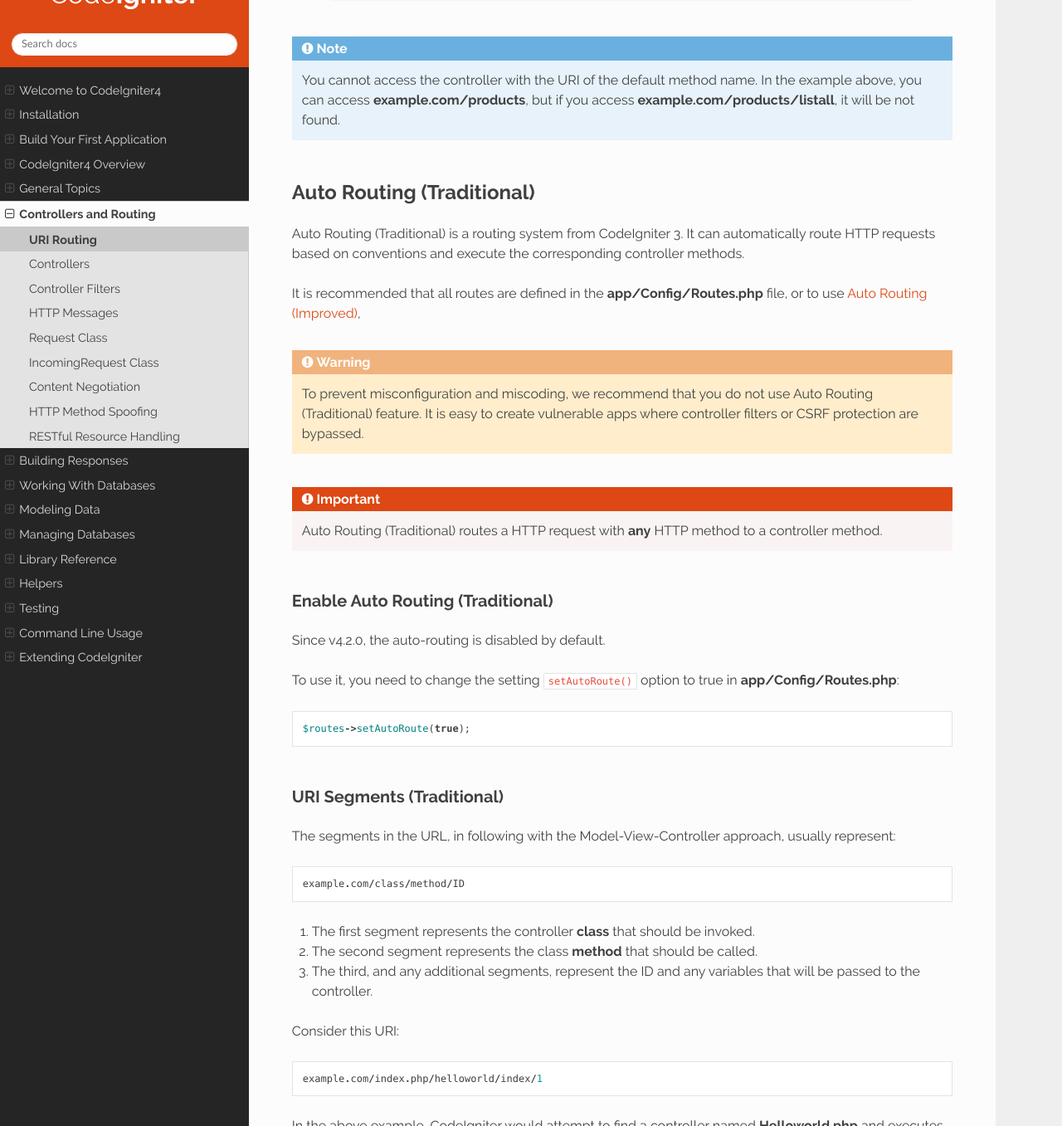
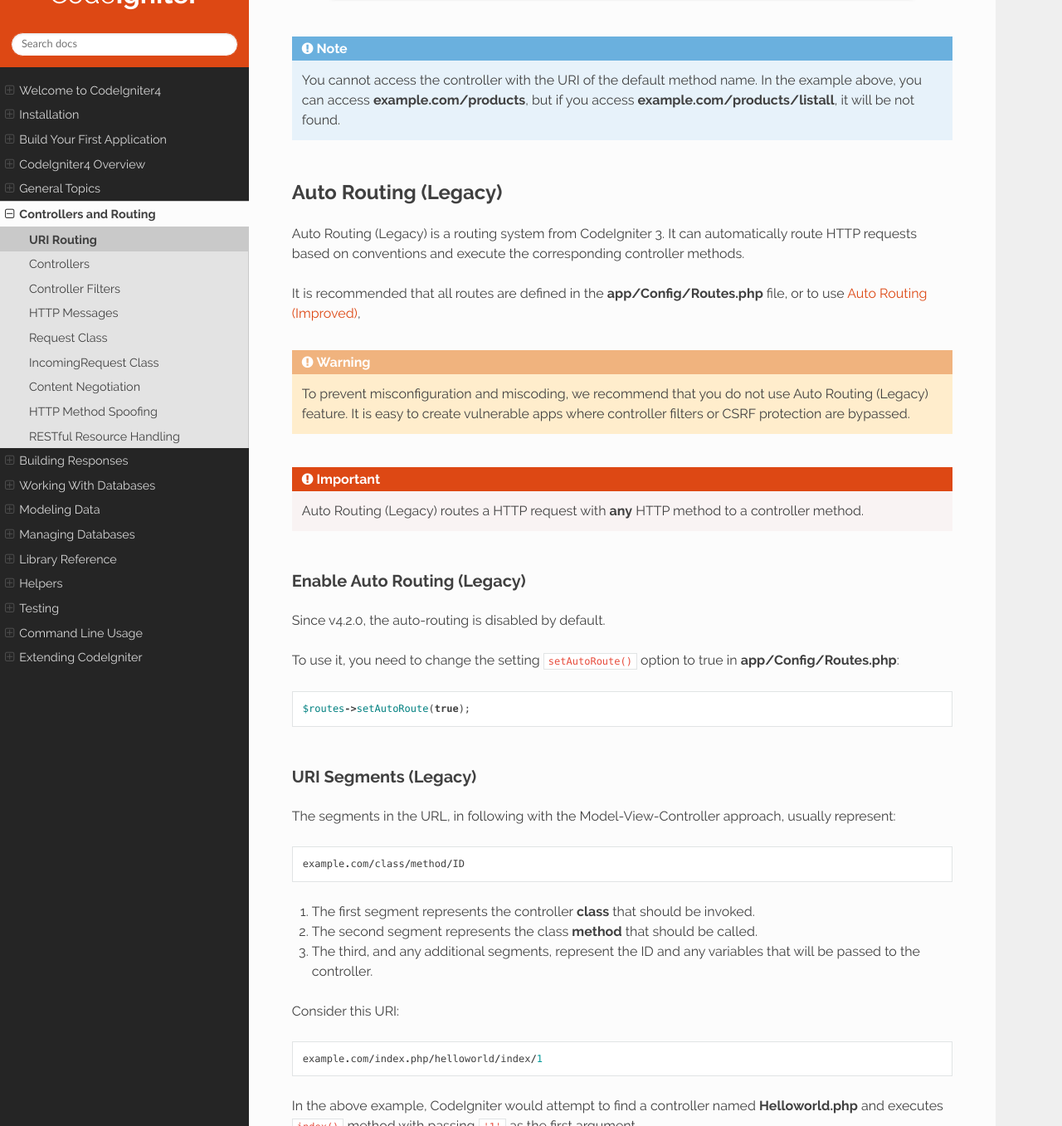
Before and after one commit to NEKOGET/ci4_user_guide_src, a Sphinx documentation site: the page built from source/incoming/routing.rst, in a window 1280 px wide and 1400 px high, scrolled down 22262 px, cut to the strip 43-1400 px from the top of the window. Shown: the whole strip at 83% size. Built offline with Sphinx 7.4.7 and the Read the Docs theme 2.0.0, drawn with Linux system fonts in a browser that asks for light colours; some of the changed text lies outside the part shown.

Commit message:
docs: replace Traditional with Legacy for auto-routing

```diff
--- a/source/changelogs/v4.2.0.rst
+++ b/source/changelogs/v4.2.0.rst
@@ -27,7 +27,7 @@ Enhancements
 New Improved Auto Routing
 =========================
 
-Added an optional new more secure auto router. These are the changes from the traditional auto-routing:
+Added an optional new more secure auto router. These are the changes from the legacy auto-routing:
 
 - A controller method needs HTTP verb prefix like ``getIndex()``, ``postCreate()``.
     - Developers always know the HTTP method, so requests by an unexpected HTTP method does not pass.
--- a/source/incoming/routing.rst
+++ b/source/incoming/routing.rst
@@ -610,23 +610,23 @@ In this example, if the user were to visit **example.com/products**, and a ``Pro
 
 .. _auto-routing:
 
-Auto Routing (Traditional)
-**************************
+Auto Routing (Legacy)
+*********************
 
-Auto Routing (Traditional) is a routing system from CodeIgniter 3.
+Auto Routing (Legacy) is a routing system from CodeIgniter 3.
 It can automatically route HTTP requests based on conventions and execute the corresponding controller methods.
 
 It is recommended that all routes are defined in the **app/Config/Routes.php** file,
 or to use :ref:`auto-routing-improved`,
 
 .. warning:: To prevent misconfiguration and miscoding, we recommend that you do not use
-    Auto Routing (Traditional) feature. It is easy to create vulnerable apps where controller filters
+    Auto Routing (Legacy) feature. It is easy to create vulnerable apps where controller filters
     or CSRF protection are bypassed.
 
-.. important:: Auto Routing (Traditional) routes a HTTP request with **any** HTTP method to a controller method.
+.. important:: Auto Routing (Legacy) routes a HTTP request with **any** HTTP method to a controller method.
 
-Enable Auto Routing (Traditional)
-=================================
+Enable Auto Routing (Legacy)
+============================
 
 Since v4.2.0, the auto-routing is disabled by default.
 
@@ -634,8 +634,8 @@ To use it, you need to change the setting ``setAutoRoute()`` option to true in *
 
     $routes->setAutoRoute(true);
 
-URI Segments (Traditional)
-==========================
+URI Segments (Legacy)
+=====================
 
 The segments in the URL, in following with the Model-View-Controller approach, usually represent::
 
@@ -652,15 +652,15 @@ Consider this URI::
 In the above example, CodeIgniter would attempt to find a controller named **Helloworld.php**
 and executes ``index()`` method with passing ``'1'`` as the first argument.
 
-See :ref:`Auto Routing (Traditional) in Controllers <controller-auto-routing>` for more info.
+See :ref:`Auto Routing (Legacy) in Controllers <controller-auto-routing>` for more info.
 
-Configuration Options (Traditional)
-===================================
+Configuration Options (Legacy)
+==============================
 
 These options are available at the top of **app/Config/Routes.php**.
 
-Default Controller (Traditional)
---------------------------------
+Default Controller (Legacy)
+---------------------------
 
 When a user visits the root of your site (i.e., example.com) the controller to use is determined by the value set by
 the ``setDefaultController()`` method, unless a route exists for it explicitly. The default value for this is ``Home``
@@ -674,8 +674,8 @@ in the controllers directory. For example, if the user visits **example.com/admi
 
 See :ref:`Auto Routing in Controllers <controller-auto-routing>` for more info.
 
-Default Method (Traditional)
-----------------------------
+Default Method (Legacy)
+-----------------------
 
 This works similar to the default controller setting, but is used to determine the default method that is used
 when a controller is found that matches the URI, but no segment exists for the method. The default value is
```
Also changed, not shown: source/incoming/controllers.rst (+5 -5 lines).
